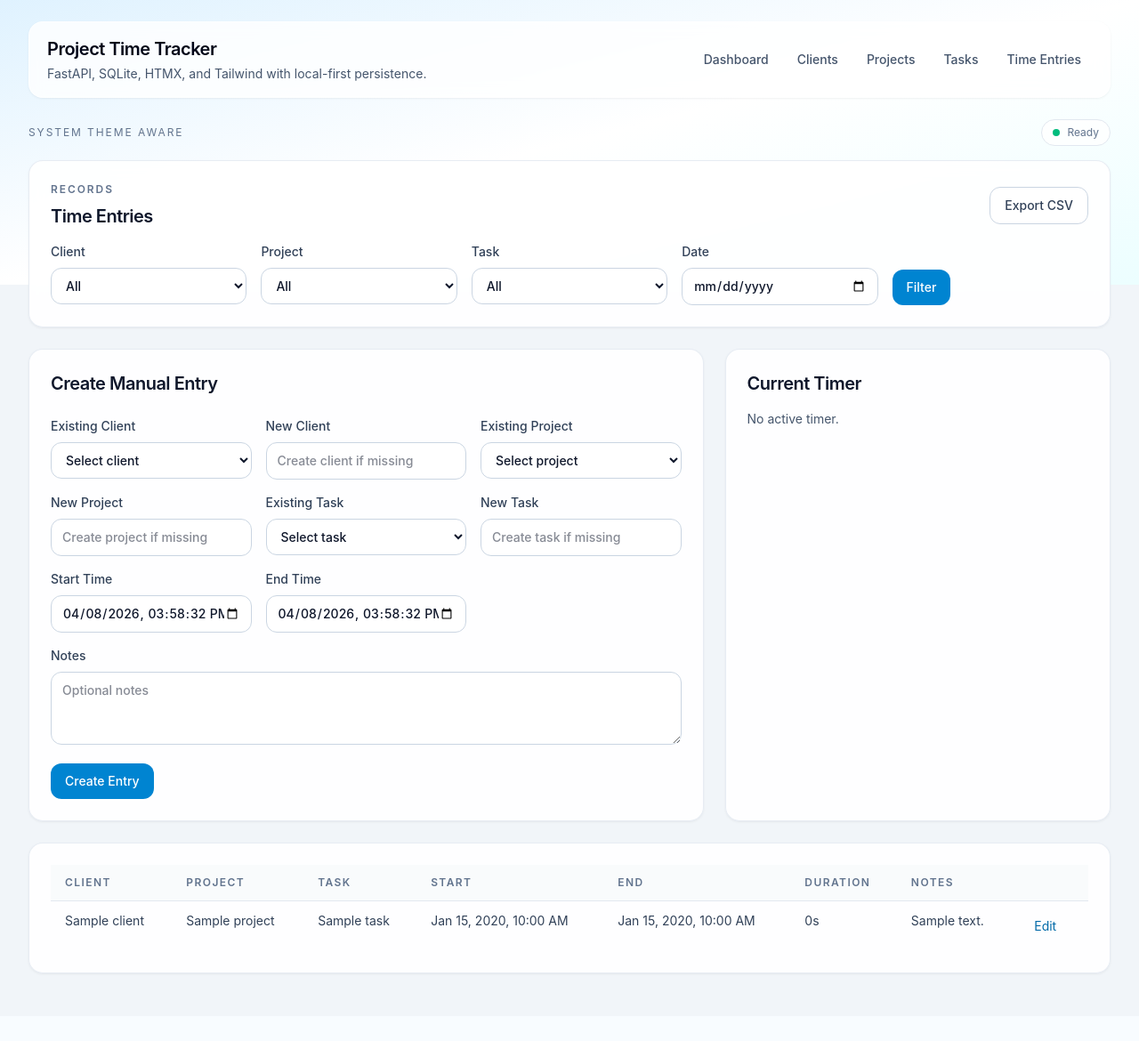
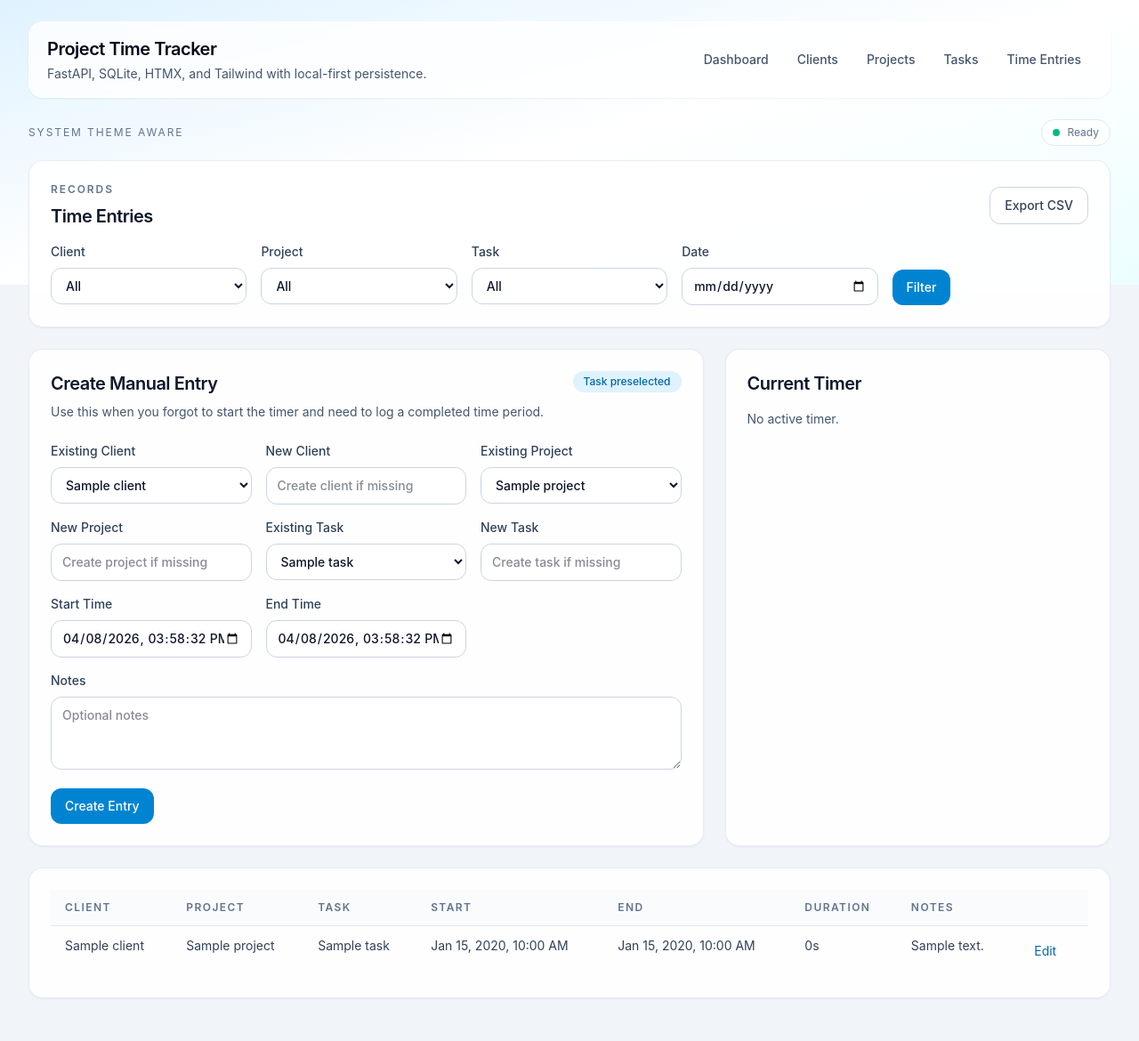
Before and after one commit to nitai-b/project-time-tracker, a FastAPI app: page /entries?entry_client_id=1&entry_project_id=1&entry_task_id=1 in a window 1280 px wide. Shown: the whole page at 89% size. Before the commit the page ends 1095 px from the top, so only its background shows below. Run offline with FastAPI, Linux system fonts and the light colour scheme; tables that the repository leaves empty hold one stand-in row (values such as "Sample post").

Commit message:
improvements for creating manual entry

```diff
--- a/templates/tasks.html
+++ b/templates/tasks.html
@@ -65,6 +65,11 @@
                             </time>
                         </td>
                         <td class="space-y-2">
+                            <a
+                                href="/entries?entry_client_id={{ task.project.client_id }}&entry_project_id={{ task.project_id }}&entry_task_id={{ task.id }}#manual-entry"
+                                hx-boost="false"
+                                class="inline-flex rounded-lg px-2.5 py-1.5 text-emerald-700 transition hover:bg-emerald-50 hover:text-emerald-800 dark:text-emerald-300 dark:hover:bg-emerald-950/40 dark:hover:text-emerald-200"
+                            >Log time</a>
                             <a href="/tasks/{{ task.id }}/edit" hx-boost="false" class="inline-flex rounded-lg px-2.5 py-1.5 text-sky-700 transition hover:bg-sky-50 hover:text-sky-800 dark:text-sky-300 dark:hover:bg-sky-950/40 dark:hover:text-sky-200">Edit</a>
                             <form method="post" action="/tasks/{{ task.id }}/delete">
                                 <button type="submit" class="btn-secondary">Delete</button>
--- a/templates/time_entries.html
+++ b/templates/time_entries.html
@@ -47,16 +47,24 @@
     </form>
 </section>
 
-<section class="mb-6 grid gap-6 xl:grid-cols-[minmax(0,1.4fr)_minmax(0,0.8fr)]">
+<section id="manual-entry" class="mb-6 grid gap-6 xl:grid-cols-[minmax(0,1.4fr)_minmax(0,0.8fr)]">
     <article class="panel">
-        <h2 class="text-xl font-semibold tracking-tight">Create Manual Entry</h2>
+        <div class="flex items-start justify-between gap-4">
+            <div>
+                <h2 class="text-xl font-semibold tracking-tight">Create Manual Entry</h2>
+                <p class="mt-2 text-sm text-slate-600 dark:text-slate-400">Use this when you forgot to start the timer and need to log a completed time period.</p>
+            </div>
+            {% if form_defaults.task_id %}
+                <span class="rounded-full bg-sky-100 px-3 py-1 text-xs font-medium text-sky-700 dark:bg-sky-500/15 dark:text-sky-300">Task preselected</span>
+            {% endif %}
+        </div>
         <form method="post" action="/entries/manual" class="mt-6 grid gap-4 md:grid-cols-2 xl:grid-cols-3 entry-form" data-entry-form>
             <label class="block text-sm font-medium text-slate-700 dark:text-slate-300">
                 Existing Client
                 <select name="client_id" data-client-select class="field">
                     <option value="">Select client</option>
                     {% for client in clients %}
-                        <option value="{{ client.id }}">{{ client.name }}</option>
+                        <option value="{{ client.id }}" {% if form_defaults.client_id == client.id %}selected{% endif %}>{{ client.name }}</option>
                     {% endfor %}
                 </select>
             </label>
@@ -69,7 +77,7 @@
                 <select name="project_id" data-project-select class="field">
                     <option value="">Select project</option>
                     {% for project in projects %}
-                        <option value="{{ project.id }}" data-client-id="{{ project.client_id }}">{{ project.name }}</option>
+                        <option value="{{ project.id }}" data-client-id="{{ project.client_id }}" {% if form_defaults.project_id == project.id %}selected{% endif %}>{{ project.name }}</option>
                     {% endfor %}
                 </select>
             </label>
@@ -82,7 +90,7 @@
                 <select name="task_id" data-task-select class="field">
                     <option value="">Select task</option>
                     {% for task in tasks %}
-                        <option value="{{ task.id }}" data-project-id="{{ task.project_id }}">{{ task.name }}</option>
+                        <option value="{{ task.id }}" data-project-id="{{ task.project_id }}" {% if form_defaults.task_id == task.id %}selected{% endif %}>{{ task.name }}</option>
                     {% endfor %}
                 </select>
             </label>
```
Also changed, not shown: app/routes.py (+9 -0 lines), templates/task_edit.html (+8 -1 lines), tests/conftest.py (+1 -1 lines), tests/test_timer_pause_resume.py (+19 -0 lines).
